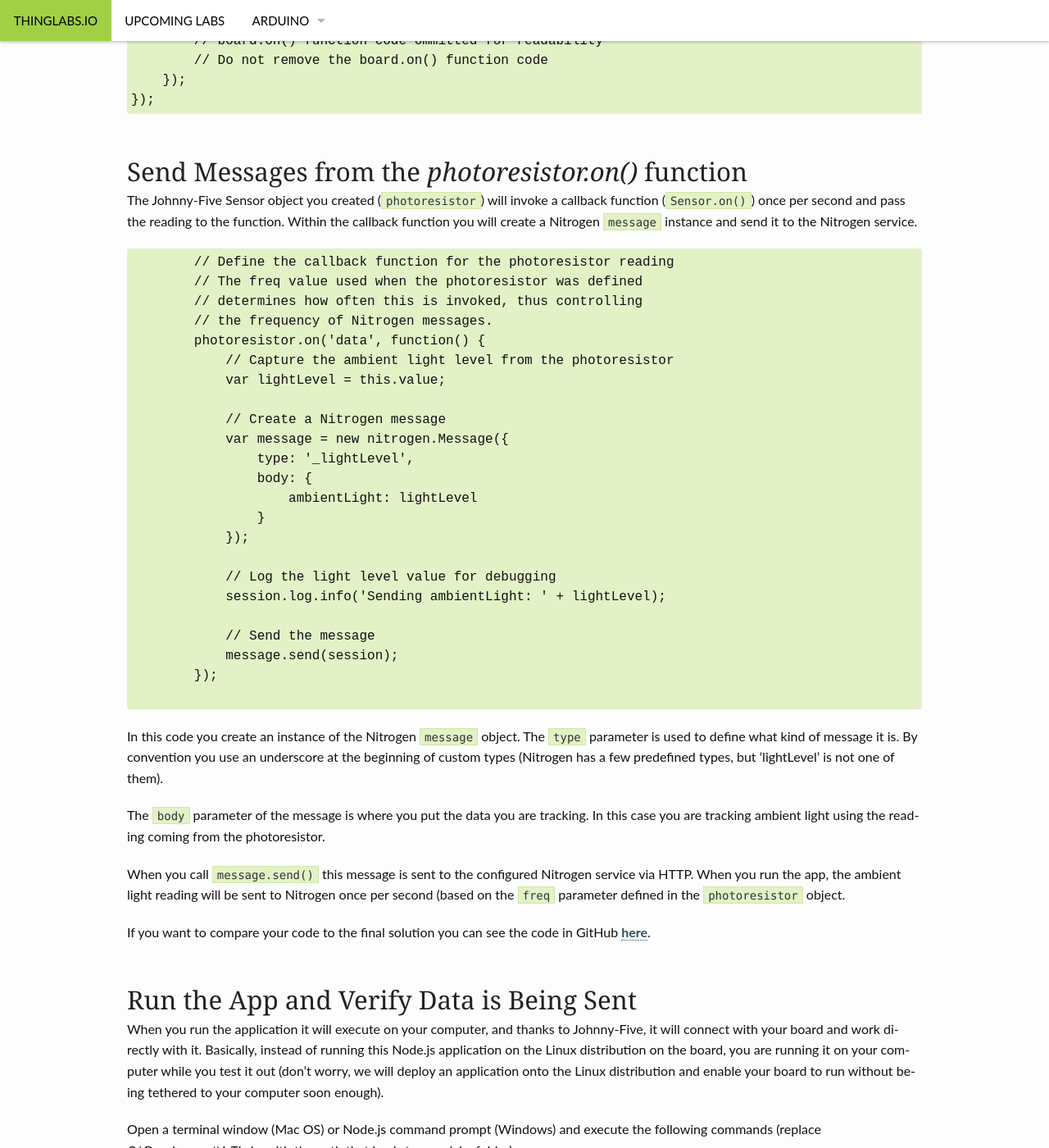
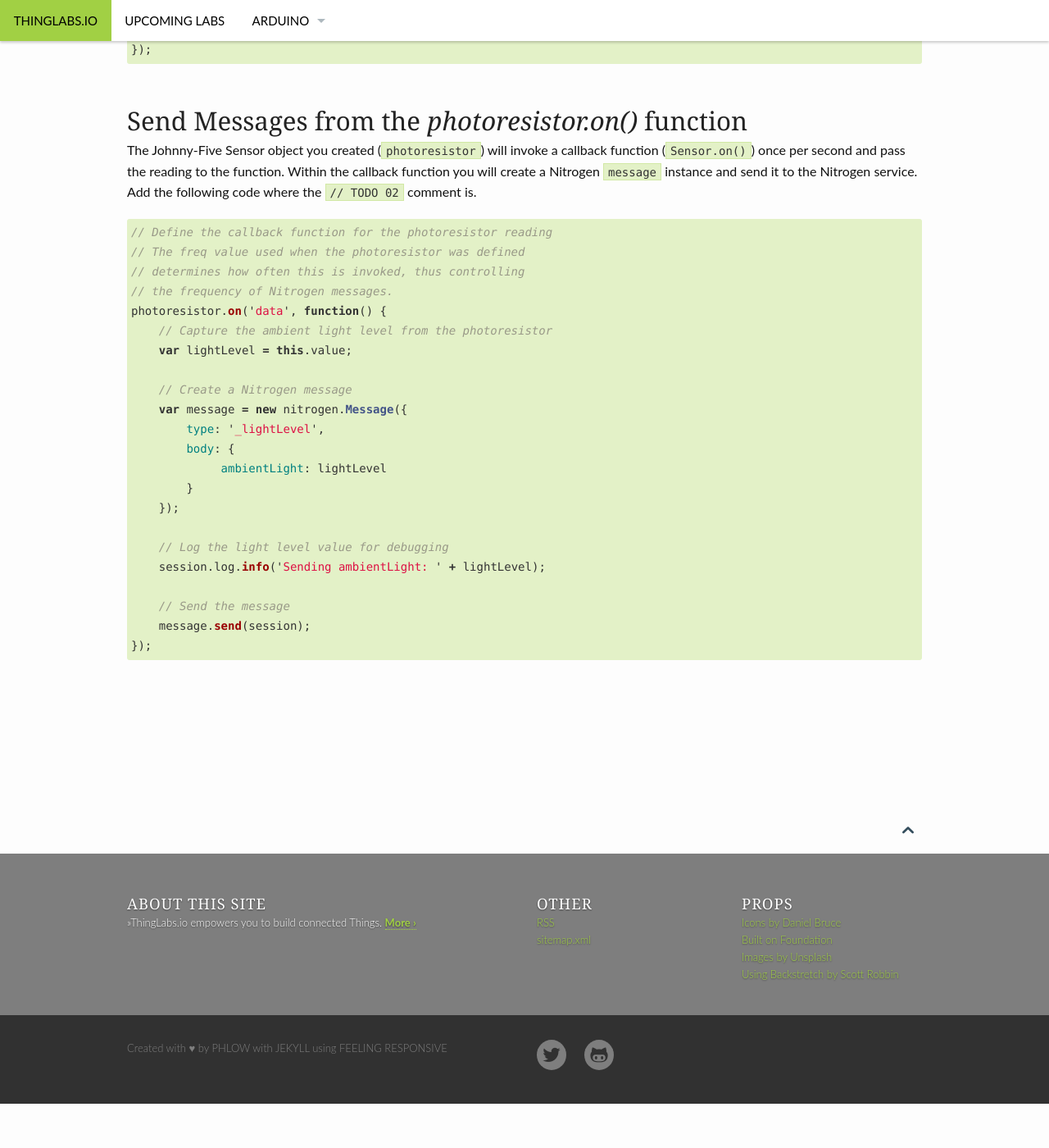
Before and after one commit to ThingLabsIo/ThingLabsIo.github.io, a Jekyll site: the page built from pages/lab004.md, in a window 1280 px wide and 1400 px high, scrolled down 7382 px. Shown: the whole window at 82% size. Built offline with Jekyll 4.4.1, drawn with Linux system fonts in a browser that asks for light colours; after the commit the page ends 8728 px from its top, so only the background shows below that; some of the changed text lies outside the part shown.

Commit message:
Syntax highlights on lab 04

```diff
--- a/pages/lab004.md
+++ b/pages/lab004.md
@@ -118,7 +118,8 @@
 
 ## Update the NPM Dependencies
 Since you are using Nitrogen as the agent and Cloud gateway, you need to update your dependencies to include Nitrogen. Open the package.json file you created in [Lab 01][4] and update it to look like this:
-<pre>
+
+{% highlight javascript %}
 {
   "name": "IoT-Labs",
   "repository": {
@@ -141,7 +142,7 @@
     "yun"
   ]
 }
-</pre>
+{% endhighlight %}
 
 If you want to compare your code to the final solution you can see the code in GitHub [here](https://github.com/ThingLabsIo/IoTLabs/blob/master/Arduino/Labs04_06/package.json).
 
@@ -155,47 +156,52 @@
 While this lab is similar in wiring to [Lab 02][2], it is very different in how the code works. Not only will you read the analog input to get an ambient light reading, you will also send that data to the Cloud once per second.
 
 Create another file in the IoTLabs directory named <strong>lab04.js</strong>. The first thing you need to do in this file is define the objects you will be working with in the application. Declare Johnny-Five objects for the Johnny-Five framework (<code>five</code>), the Arduino (<code>board</code>) and the sensor (<code>photoresistor</code>).
-<pre>
+{% highlight javascript %}
 var five = require ("johnny-five"),
     board, photoresistor;
-</pre>
+{% endhighlight %}
 
 Declare the Nitrogen objects you will need. You need to require nitrogen and the nitrogen-file-store, and declare a variable to reference the Nitrogen service and a <code>lightSensor</code> as the Niotrogen device (this is a proxy for the photoresistor circuit you create with the Arduino).
-<pre>
+
+{% highlight javascript %}
 var Store = require("nitrogen-file-store"),
     nitrogen = require("nitrogen"),
     service, lightSensor;
-</pre>
+{% endhighlight %}
 
 Define the Nitrogen configuration settings. Replace _YOUR API KEY HERE_ with your actual API key.
-<pre>
+
+{% highlight javascript %}
 var config = {
     host: process.env.HOST_NAME || 'api.nitrogen.io',
     http_port: process.env.PORT || 443,
     protocol: process.env.PROTOCOL || 'https',
     api_key: process.env.API_KEY || 'YOUR API KEY HERE'
 };
-</pre>
+{% endhighlight %}
 
 Instantiate all the objects.
-<pre>
+
+{% highlight javascript %}
 board = new five.Board();
 config.store = new Store(config);
 service = new nitrogen.Service(config);
-</pre>
+{% endhighlight %}
 
 Create the lightSensor device for Nitrogen.
-<pre>
+
+{% highlight javascript %}
 lightSensor = new nitrogen.Device({
     nickname: 'lightSensor',
     name: 'Light Sensor'
 });
-</pre>
+{% endhighlight %}
 
 ## Create the Board.On() CallBack and Photoresistor Oject
 Add the <code>board.on()</code> callback function and define the Johnny-Five Sensor object for the photoresistor. The Johnny-Five Sensor object (the variable you named <code>photoresistor</code>) has two properties you define - the pin to read data from (<code>A0</code> or Analog 0) and the frequency (<code>freq</code>) to send the reading to a callback function (<code>Sensor.on()</code>). By passing <code>1000</code> to the frequency property you are instructing the Sensor to invoke the callback once per second. You will write the callback function in a little bit.
-<pre>
-// TODO: Nitrogen service connection code goes here
+
+{% highlight javascript %}
+// TODO 01 - Nitrogen service connection code goes here
 
     board.on("ready", function() {
 
@@ -213,55 +219,54 @@
             pot: photoresistor
         });
 
-        // TODO: photoresistor.on() callback goes here
+        // TODO 02 - photoresistor.on() callback goes here
     });
 
-// TODO: Closing bracket for service connection goes here
-</pre>
+// TODO 03 - Closing bracket for the Nitrogen service connection goes here
+{% endhighlight %}
 
 ## Connect to Nitrogen
-Prior to the <code>board.on()</code> callback (where you added the <code>TODO: Nitrogen service connection code goes here</code> comment in the previous step) you need to use the Nitrogen <code>service</code> object to connect to the Nitrogen service (<strong>api.nitrogen.io</strong>) and send a Nitrogen message every time you get a reading from the photoresistor. Be sure to replace the comment <code>TODO: Closing bracket for serivce connection goes here</code> with a closing braket and closing paren (<code>});</code>.
+Prior to the <code>board.on()</code> callback (where you added the <code>TODO: Nitrogen service connection code goes here</code> comment in the previous step) you need to use the Nitrogen <code>service</code> object to connect to the Nitrogen service (<strong>api.nitrogen.io</strong>) and send a Nitrogen message every time you get a reading from the photoresistor. Be sure to replace the comment <code>TODO: Closing bracket for serivce connection goes here</code> with a closing braket and closing paren (<code>});</code>. Add the following code before the <code>board.on()</code> method, where the <code>// TODO 01</code> comment is.
 
-<pre>
+{% highlight javascript %}
 // Connect the lightSensor device defined above
 // to the Nitrogen service instance.
 service.connect(lightSensor, function(err, session, lightSensor) {
     if (err) { return console.log('Failed to connect lightSensor: ' + err); }
+{% endhighlight %}
 
-    board.on("ready", function() {
-        // board.on() function code ommitted for readability
-        // Do not remove the board.on() function code
-    });
+Ad close the <code>service.connect()</code> method by adding a closing bracket after the <code>board.on()</code> method, where the <code>// TODO 03</code> comment is.
+{% highlight javascript %}
 });
-</pre>
+{% endhighlight %}
 
 ## Send Messages from the _photoresistor.on()_ function
-The Johnny-Five Sensor object you created (<code>photoresistor</code>) will invoke a callback function (<code>Sensor.on()</code>) once per second and pass the reading to the function. Within the callback function you will create a Nitrogen <code>message</code> instance and send it to the Nitrogen service.
-<pre>
-        // Define the callback function for the photoresistor reading
-        // The freq value used when the photoresistor was defined
-        // determines how often this is invoked, thus controlling
-        // the frequency of Nitrogen messages.
-        photoresistor.on('data', function() {
-            // Capture the ambient light level from the photoresistor
-            var lightLevel = this.value;
+The Johnny-Five Sensor object you created (<code>photoresistor</code>) will invoke a callback function (<code>Sensor.on()</code>) once per second and pass the reading to the function. Within the callback function you will create a Nitrogen <code>message</code> instance and send it to the Nitrogen service. Add the following code where the <code>// TODO 02</code> comment is.
 
-            // Create a Nitrogen message
-            var message = new nitrogen.Message({
-                type: '_lightLevel',
-                body: {
-                    ambientLight: lightLevel
-                }
-            });
+{% highlight javascript %}
+// Define the callback function for the photoresistor reading
+// The freq value used when the photoresistor was defined
+// determines how often this is invoked, thus controlling
+// the frequency of Nitrogen messages.
+photoresistor.on('data', function() {
+    // Capture the ambient light level from the photoresistor
+    var lightLevel = this.value;
 
-            // Log the light level value for debugging
-            session.log.info('Sending ambientLight: ' + lightLevel);
+    // Create a Nitrogen message
+    var message = new nitrogen.Message({
+        type: '_lightLevel',
+        body: {
+             ambientLight: lightLevel
+        }
+    });
 
-            // Send the message
-            message.send(session);
-        });
+    // Log the light level value for debugging
+    session.log.info('Sending ambientLight: ' + lightLevel);
 
-</pre>
+    // Send the message
+    message.send(session);
+});
+{% endhighlight }
 
 In this code you create an instance of the Nitrogen <code>message</code> object. The <code>type</code> parameter is used to define what kind of message it is. By convention you use an underscore at the beginning of custom types (Nitrogen has a few predefined types, but 'lightLevel' is not one of them).
 
```
